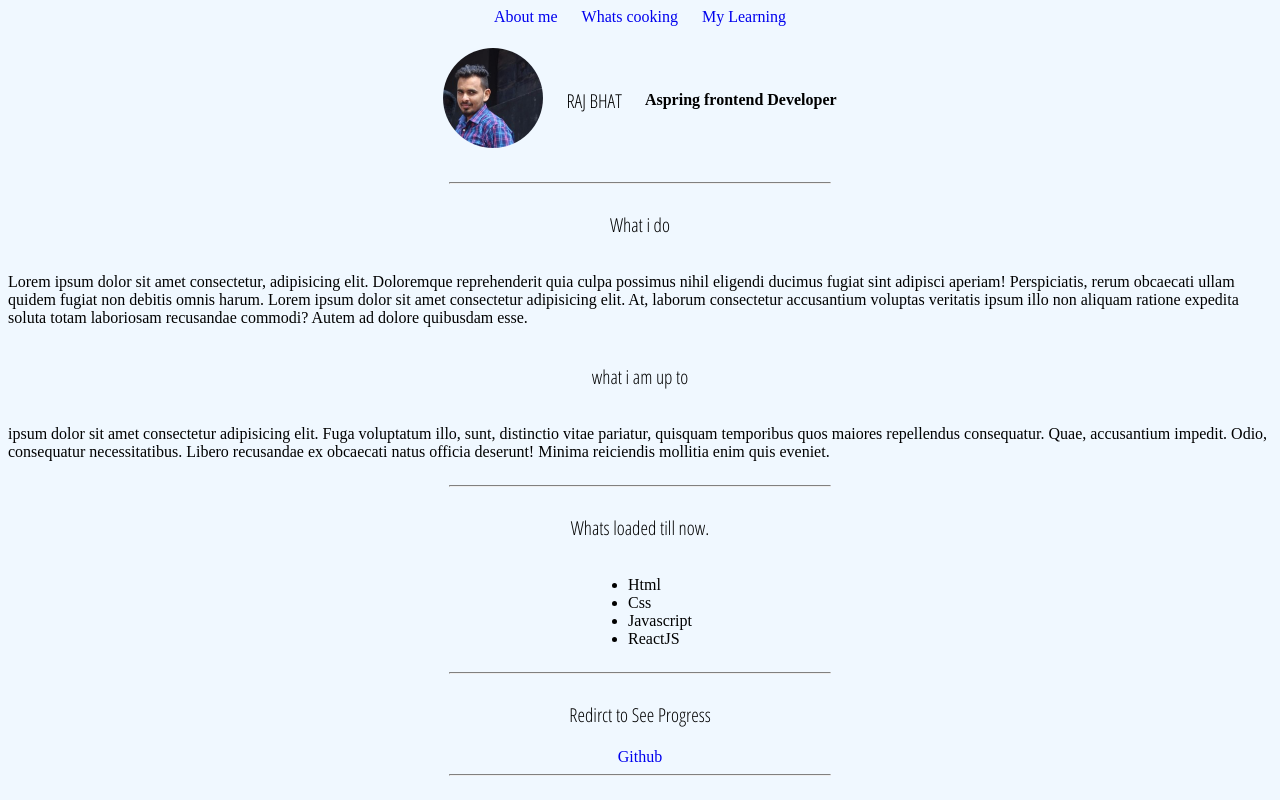
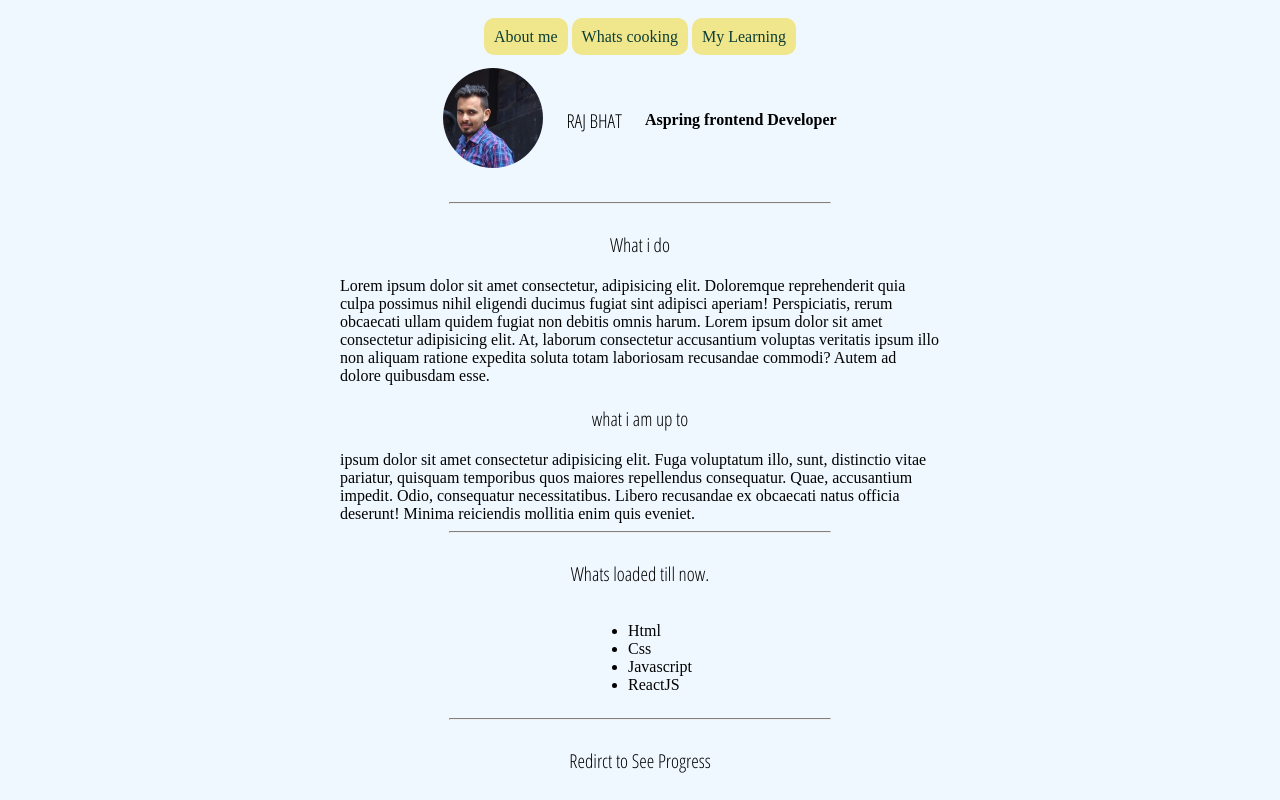
Before and after one commit to raj-bhat/Profile, a plain HTML site: page index.html in a window 1280 px wide. Shown: the top 800 px of the page. Drawn offline with Linux system fonts and the light colour scheme.

Commit message:
update: changes to Html and css

```diff
--- a/index.html
+++ b/index.html
@@ -10,12 +10,12 @@
 <link href="https://fonts.googleapis.com/css2?family=Open+Sans+Condensed:wght@300&display=swap" rel="stylesheet">
 </head>
 <body>
-    <nav >
-     <a class="navBar" href="#whatIDo">About me</a>
+    <nav id="navContainer" >
+     <a class="refLink" href="#whatIDo">About me</a>
 
-      <a class="navBar" href="#whatIamUpTo">Whats cooking</a>
+      <a class="refLink" href="#whatIamUpTo">Whats cooking</a>
 
-      <a class="navBar" href="#myLearning">My Learning</a>
+      <a class="refLink" href="#myLearning">My Learning</a>
 
 
     </nav>
@@ -59,13 +59,13 @@
 <hr>
 <h3>Redirct to See Progress</h3>
 
-<a href="https://github.com/raj-bhat" target="_blank">Github</a>
+<a class="refLink" href="https://github.com/raj-bhat" target="_blank">Github</a>
 
 <hr>
 <h3> Queries: Please submit here.</h3>
 
 
-<a href="contact.html">Contact me </a>
+<a  class="refLink" href="contact.html">Contact me </a>
 
 
 </body>
--- a/style.css
+++ b/style.css
@@ -5,6 +5,11 @@
 
      justify-content: center;
      align-items: center;
+}
+
+p{
+    max-width: 600px;
+    margin: auto;
 }
 
 hr{
@@ -22,7 +27,15 @@ hr{
 }
 
 a{
+    margin-top: 10px;
     text-decoration: none;
+    background-color: khaki;
+    border-radius: 10px;
+    color:rgb(11, 61, 53);
+}
+a:hover{
+    color:#881337;
+    background-color:#bef264;
 }
 
 h1,h3{
@@ -31,7 +44,9 @@ h1,h3{
     font-size: larger;
 }
 
-.navBar{
+#navContainer{
+        margin-top: 20px;
+}
+.refLink{
 padding: 10px;
-
 }
```
